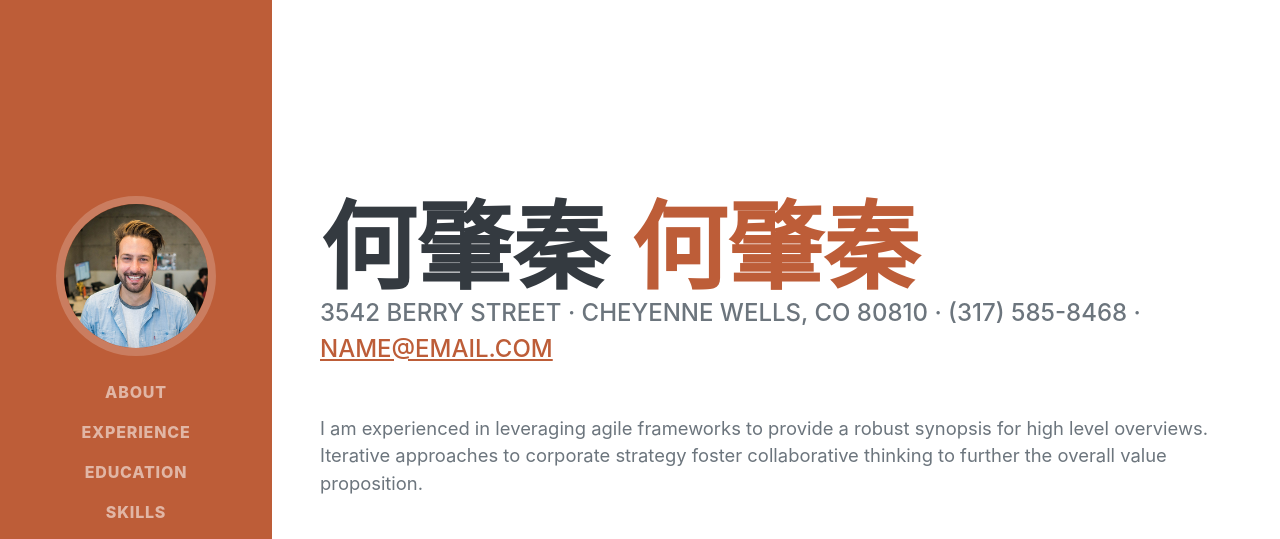
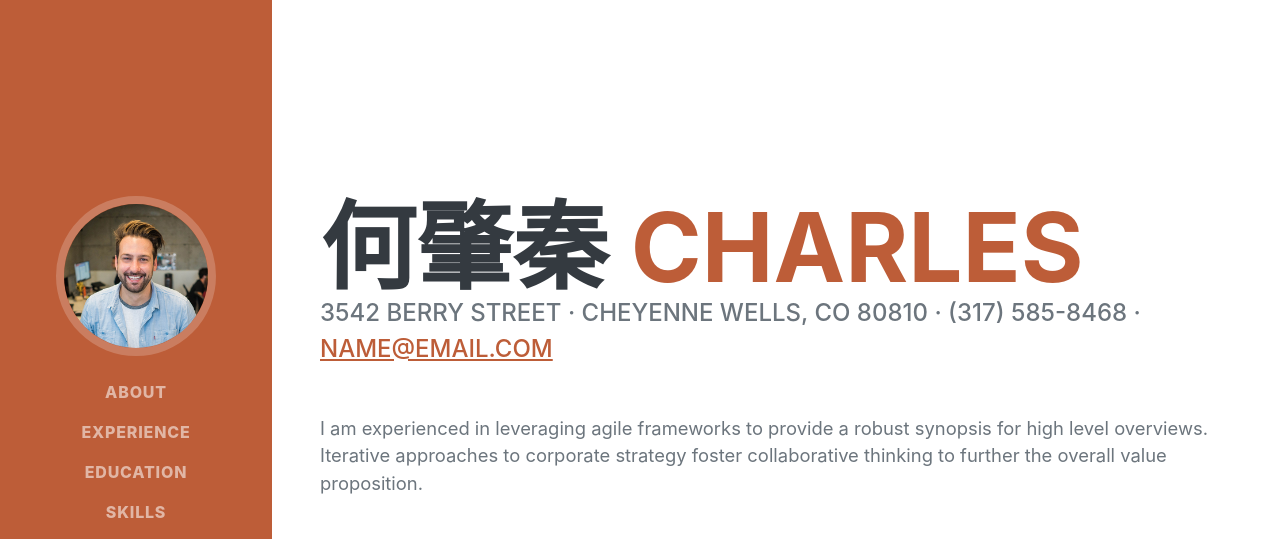
Before and after one commit to Kivler/Kivler.github.io, a plain HTML site: page index.html in a window 1280 px wide. Shown: the top 539 px of the page. Drawn offline with nearby package versions, Linux system fonts and the light colour scheme; a web font is replaced by a local one.

Commit message:
Update index.html

```diff
--- a/index.html
+++ b/index.html
@@ -42,7 +42,7 @@
                 <div class="resume-section-content">
                     <h1 class="mb-0">
                         何肇秦
-                        <span class="text-primary">何肇秦</span>
+                        <span class="text-primary">Charles</span>
                     </h1>
                     <div class="subheading mb-5">
                         3542 Berry Street · Cheyenne Wells, CO 80810 · (317) 585-8468 ·
```
